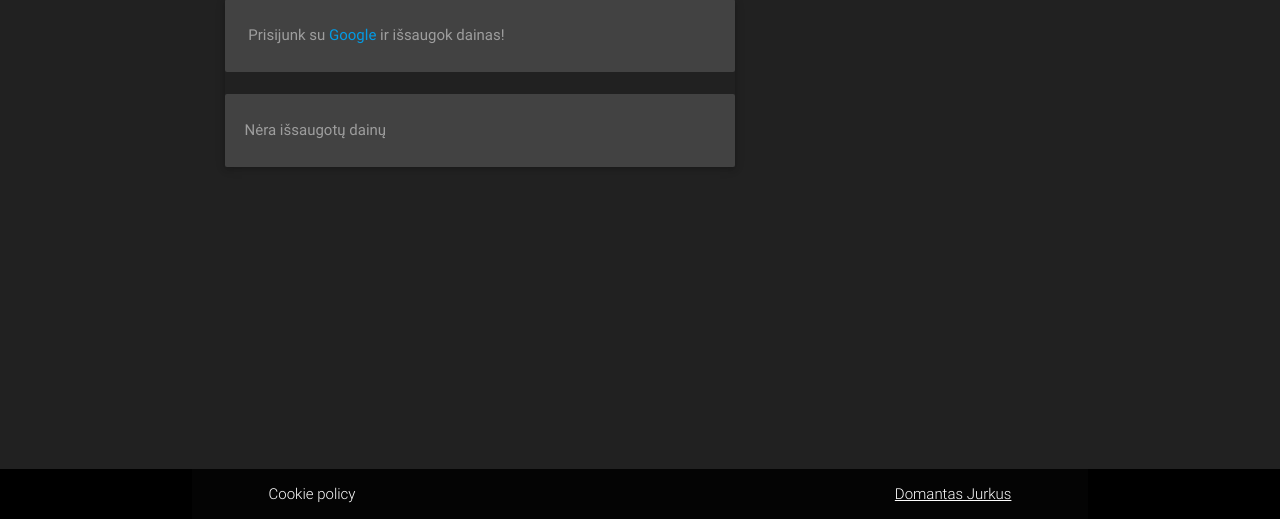
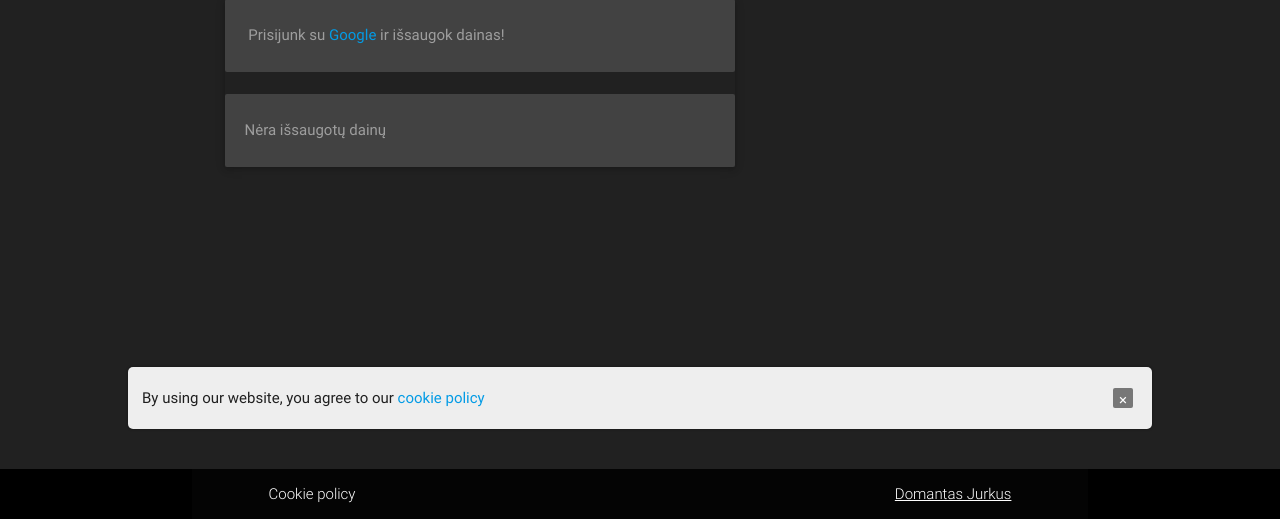
Before and after one commit to domantasjurkus/rocklog_django, a Django app: page / in a window 1280 px wide. Shown: the part 331-850 px from the top of the page. Run offline with Django 3.2, Linux system fonts and the light colour scheme; data comes from the database, SQL or seed files in the repository; data that the repository does not hold is empty.

Commit message:
add cookies consent

```diff
--- /dev/null
+++ b/rocklog/static/rocklog/css/cookies.css
@@ -0,0 +1,23 @@
+.cookie-banner {
+	position: fixed;
+	bottom: 40px;
+	left: 10%;
+  right: 10%;
+  width: 80%;
+  padding: 5px 14px;
+  display: flex;
+  align-items: center;
+  justify-content: space-between;
+  background-color: #eee;
+  border-radius: 5px;
+  box-shadow: 0 0 2px 1px rgba(0, 0, 0, 0.2);
+}
+
+.close {
+  height: 20px;
+  background-color: #777;
+  border: none;
+  color: white;
+  border-radius: 2px;
+  cursor: pointer;
+}
--- /dev/null
+++ b/rocklog/static/rocklog/js/cookies.js
@@ -0,0 +1,8 @@
+if(localStorage.getItem('cookieSeen') != 'shown'){
+  $(".cookie-banner").delay(2000).fadeIn();
+}
+
+$('.close').click(function(e) {
+  localStorage.setItem('cookieSeen','shown')
+  $('.cookie-banner').fadeOut();
+});
--- a/rocklog/templates/rocklog/index.html
+++ b/rocklog/templates/rocklog/index.html
@@ -2,22 +2,18 @@
 
 <!DOCTYPE html>
 <html lang="en">
-
 <head>
     <meta http-equiv="Content-Type" content="text/html; charset=UTF-8" />
     <meta name="viewport" content="width=device-width, initial-scale=1, maximum-scale=1.0" />
     <link rel="icon" href="{% static 'favicon.ico' %}">
-
     <title>RockLog</title>
-
     <link href="https://fonts.googleapis.com/icon?family=Material+Icons" rel="stylesheet">
     <link href="{% static 'rocklog/css/materialize.min.css' %}" type="text/css" rel="stylesheet"
         media="screen,projection" />
     <link href="{% static 'rocklog/css/style.css' %}" type="text/css" rel="stylesheet" media="screen,projection" />
+    <link href="{% static 'rocklog/css/cookies.css' %}" type="text/css" rel="stylesheet" />
 </head>
-
 <body class="grey darken-4">
-
     <main>
         <div style="background: url({% static 'rocklog/img/bg_darken.jpg' %})"
             class="section no-pad-bot parallax-container background responsive-img" id="index-banner">
@@ -34,7 +30,6 @@
                 <br><br>
             </div>
         </div>
-
         <div class="row grey darken-4" style="min-height:500px">
             <div class="col s12 m10 l5 offset-m1 offset-l2">
                 <br />
@@ -62,7 +57,6 @@
                                 &nbsp
                                 <b class="artist">{{ stream_entry.song.artist }}</b> -
                                 <span class="song">{{ stream_entry.song.song }}</span>
-
                                 {% if user.is_authenticated %}
                                     <a href="javascript:;" class="secondary-content save-icon-clickable" id="{{ stream_entry.song.id }}">
                                         {% if stream_entry.saved %}
@@ -85,14 +79,15 @@
                             </li>
                         </ul>
                     {% endif %}
-
                 </ul>
             </div>
         </div>
-
         <div id="player"></div>
     </main>
-
+    <div class="cookie-banner" style="display: none">
+        <p>By using our website, you agree to our <a href="cookies">cookie policy</a></p>
+        <button class="close" style="margin: 0 5px">&times;</button>
+    </div>
     <footer class="page-footer black">
         <div class="footer-copyright container">
             <div class="row">
@@ -103,12 +98,11 @@
             </div>
         </div>
     </footer>
-
     <script src="{% static 'rocklog/js/jquery-2.1.1.min.js' %}"></script>
     <script src="{% static 'rocklog/js/materialize.min.js' %}"></script>
+    <script src="{% static 'rocklog/js/materialize.min.js' %}"></script>
     <script src="{% static 'rocklog/js/index.js' %}"></script>
+    <script src="{% static 'rocklog/js/cookies.js' %}"></script>
     <script src="https://www.youtube.com/iframe_api"></script>
-
 </body>
-
 </html>
```
